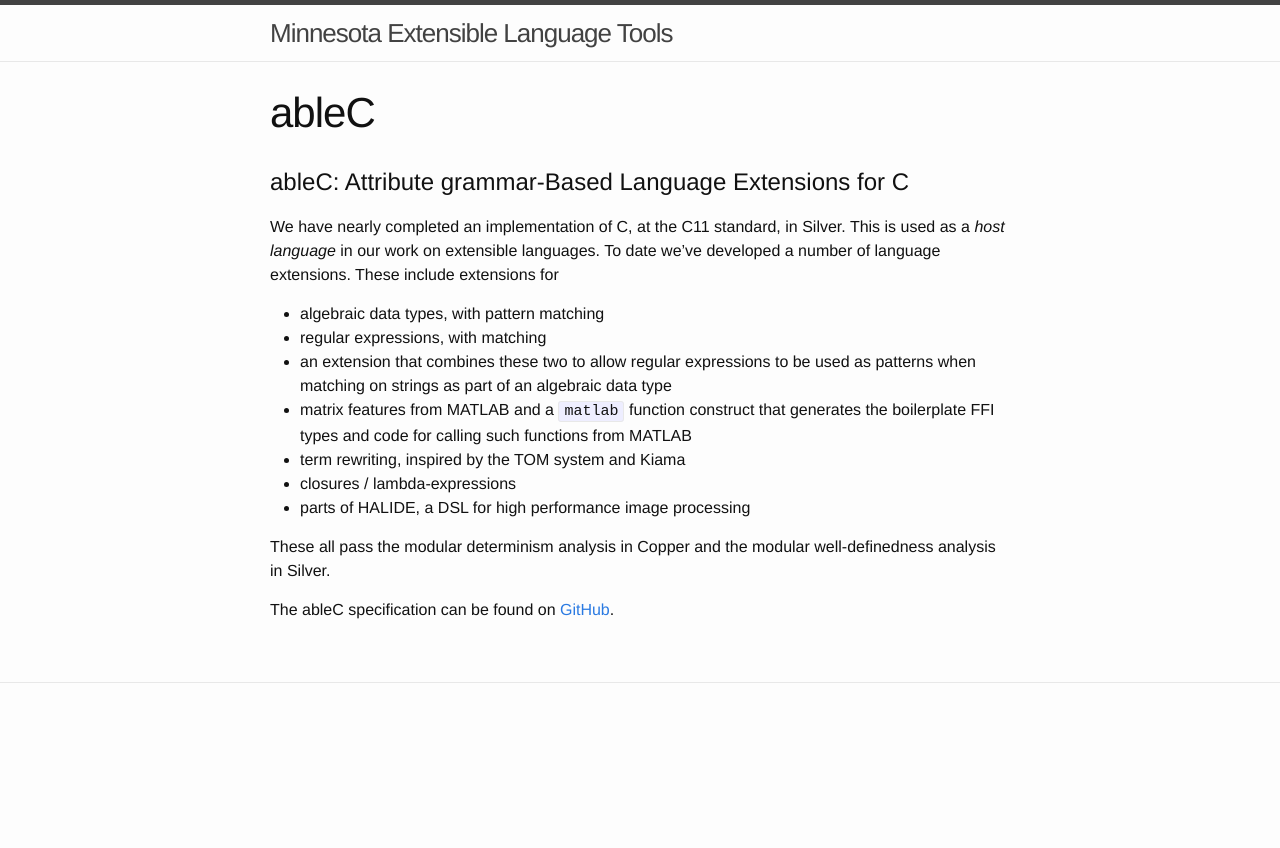
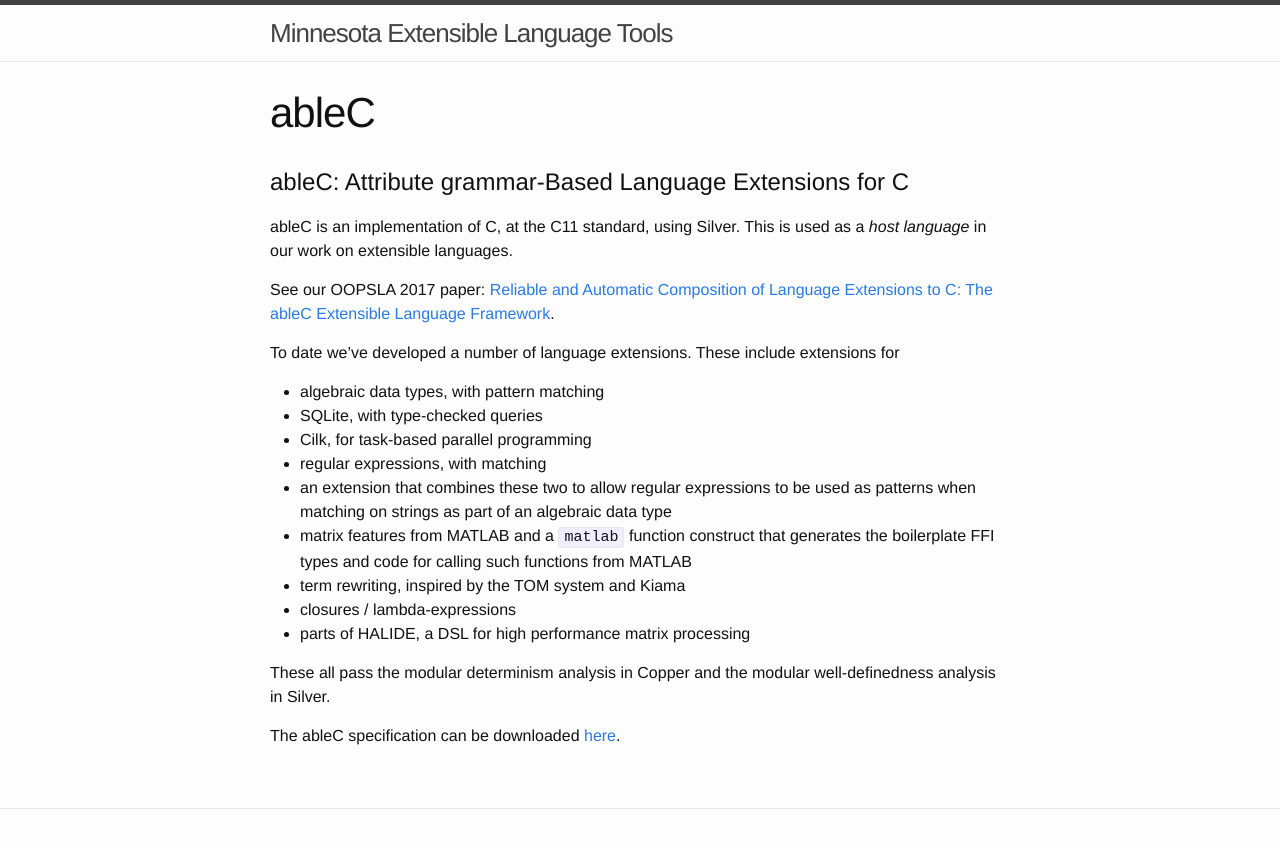
Before and after one commit to melt-umn/melt-website, a Jekyll site: the page built from ableC/index.md, in a window 1280 px wide. Shown: the top 848 px of the page. Built offline with Jekyll 4.4.1, drawn with Linux system fonts in a browser that asks for light colours.

Commit message:
minor updates

```diff
--- a/ableC/index.md
+++ b/ableC/index.md
@@ -7,12 +7,18 @@
 
 # ableC: Attribute grammar-Based Language Extensions for C
 
-We have nearly completed an implementation of C, at the C11 standard,
-in Silver.  This is used as a *host language* in our work on
-extensible languages.  To date we've developed a number of language
-extensions.  These include extensions for
+ableC is an implementation of C, at the C11 standard,
+using Silver.  This is used as a *host language* in our work on
+extensible languages.
+
+See our OOPSLA 2017 paper: [Reliable and Automatic Composition of Language Extensions to C: The ableC Extensible Language Framework](http://www-users.cs.umn.edu/~evw/pubs/kaminski17oopsla/index.html).
+
+To date we've developed a number of language extensions.  These
+include extensions for
 
 + algebraic data types, with pattern matching
++ SQLite, with type-checked queries
++ Cilk, for task-based parallel programming
 + regular expressions, with matching
 + an extension that combines these two to allow regular expressions to
   be used as patterns when matching on strings as part of an
@@ -22,10 +28,10 @@
   functions from MATLAB
 + term rewriting, inspired by the TOM system and Kiama
 + closures / lambda-expressions
-+ parts of HALIDE, a DSL for high performance image processing
++ parts of HALIDE, a DSL for high performance matrix processing
 
 These all pass the modular determinism analysis in Copper and the
 modular well-definedness analysis in Silver.
 
-The ableC specification can be found  on
-[GitHub](https://github.com/melt-umn/ableC).
+The ableC specification can be downloaded
+[here](/downloads).
```
Also changed, not shown: index.md (+2 -2 lines), people/index.md (+6 -5 lines).
